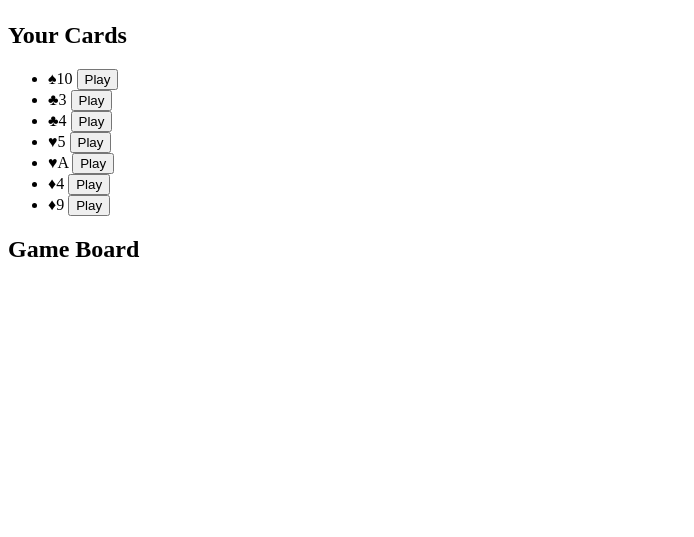
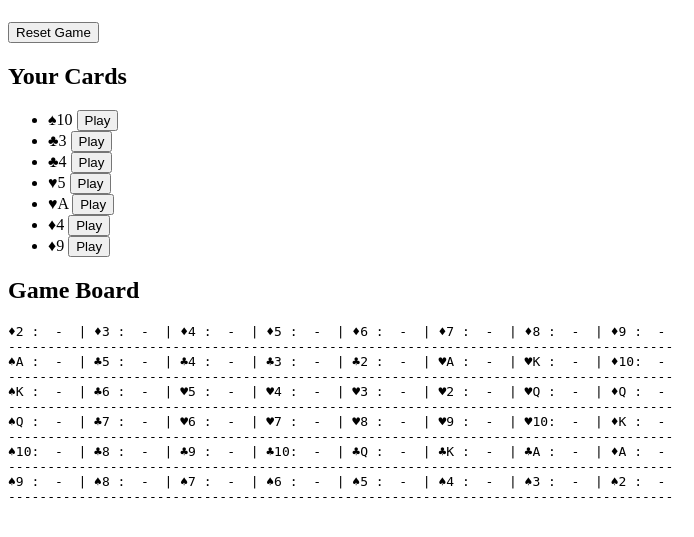
Before and after one commit to sivelud/sequenceHeavyGame, a Flask app: page / in a window 1280 px wide. Shown: the part 58-595 px from the top of the page, without its empty margins (0-694 px from the left). Run offline with Flask 3, Linux system fonts and the light colour scheme.

Commit message:
ser stygt ut men board funker

```diff
--- a/src/app.py
+++ b/src/app.py
@@ -15,27 +15,29 @@ def index():
     """
     Home page for the game.
     """
-    return render_template('game.html', player_cards=game.player1.cards)
+    return render_template('game.html', player_cards=game.player1.cards, board_str=game.board.__str__())
 
 @app.route('/play_card', methods=['POST'])
 def play_card():
-    print("play_card in app.py")
-
-    card = request.json.get('card')  # Change this line
-    print("card:", card)
+    card = request.json['card']
     player = 1  # Assuming player 1 for singleplayer
-    success = game.play_card(player, card)
+    success = game.play_then_bot_play(player, card)
+    winner = game.check_if_won()
 
     if success:
         # Return new state or any other relevant data
-        return jsonify({
-            'success': True,
-            'board': game.board.board_dic,
-            'player_cards': game.player1.cards  # Adding this line to return updated cards
-        })
+        updated_cards = game.player1.cards
+        return jsonify({'success': True, 'board_str': game.board.__str__(), 'player_cards': updated_cards})
     else:
         return jsonify({'success': False, 'message': 'Cannot play card.'})
 
+@app.route('/reset_game', methods=['POST'])
+def reset_game_route():
+    try:
+        game.reset_game()
+        return jsonify({'success': True, 'message': 'Game reset successfully'})
+    except Exception as e:
+        return jsonify({'success': False, 'message': str(e)})
 
 
 # ... other routes or API endpoints ...
--- a/src/game_src/engine.py
+++ b/src/game_src/engine.py
@@ -90,7 +90,13 @@ class Board():
 
     def check_for_winner(self):
         # Implement the winning logic here
-        return 0
+        if self.board_dic["♦2"] != None:
+            return 1
+        elif self.board_dic["♦3"] != None:
+            return 2
+        else:
+            return 0
+
 
 
 class Deck():
@@ -134,6 +140,14 @@ class Sequense_game():
         self.n_starting_cards = 7
         self.deal_hands(self.n_starting_cards)
 
+    def reset_game(self):
+        self.board = Board()
+        self.deck = Deck()
+        self.player1 = Player(1)
+        self.player2 = Player(2)
+        self.player = {1: self.player1, 2: self.player2}
+        self.deal_hands(self.n_starting_cards)
+
     def deal_hands(self,n_cards):
         for i in range(0,n_cards):
             self.player1.add_card(self.deck.draw_card_fom_deck())
@@ -158,11 +172,7 @@ class Sequense_game():
             return 0
 
     def check_if_won(self):
-        winner = self.board.check_for_winner()
-        if winner:
-            return 1
-        else:
-            return 0
+        return self.board.check_for_winner()
 
 
 class Sequense_game_1_player(Sequense_game):
@@ -172,6 +182,13 @@ class Sequense_game_1_player(Sequense_game):
     def bot_player_2_plays_card(self):
         card = self.player2.cards[0]
         self.play_card(2, card)
+
+    def play_then_bot_play(self, player, card):
+        out = self.play_card(player, card)
+        if not self.check_if_won():
+            self.bot_player_2_plays_card()
+        return out
+
 
     def play_game(self):
 
--- a/src/static/script.js
+++ b/src/static/script.js
@@ -1,56 +1,13 @@
 document.addEventListener("DOMContentLoaded", function() {
-    // Add event listeners to all play card buttons.
-    const playCardButtons = document.querySelectorAll('.play-card-btn');
+    const gameBoardElement = document.querySelector('.game-board pre');  // Select the <pre> tag inside .game-board
+    const playerCardList = document.getElementById('card-list');
 
-    playCardButtons.forEach(button => {
-        button.addEventListener('click', function() {
-            const card = this.dataset.card;
-            playCard(card);
-        });
-    });
-});
-
-function playCard(card) {
-    console.log("Playing card:", card);  // Debug statement
-
-    fetch('/play_card', {
-        method: 'POST',
-        headers: {
-            'Content-Type': 'application/json'
-        },
-        body: JSON.stringify({ card })
-    })
-    .then(response => response.json())
-    .then(data => {
-        if (data.success) {
-            updateGameBoard(data.board);
-            updatePlayerCards(data.player_cards);
-        } else {
-            alert(data.message);
-        }
-    })
-    .catch(error => {
-        console.error('Error:', error);
-    });
-}
-
-function updateGameBoard(board) {
-    // Assuming you have an element to show the game board state
-    // This is a basic example, you'd probably want a more visual representation.
-    const boardElement = document.querySelector('.game-board');
-    boardElement.innerHTML = '<h2>Game Board</h2>';  // Clear previous state and add title
-
-    for (let card in board) {
-        if (board[card] !== null) {
-            // If a card has been played on the board, visualize it.
-            boardElement.innerHTML += `<p>${card}: ${board[card]}</p>`;
-        }
-    }
+    function updateGameBoard(board_str) {
+        gameBoardElement.textContent = board_str;
     }
 
     function updatePlayerCards(cards) {
-    const cardList = document.getElementById('card-list');
-    cardList.innerHTML = ''; // Clear current cards
+        playerCardList.innerHTML = ''; // Clear current cards
 
         cards.forEach(card => {
             const li = document.createElement('li');
@@ -60,9 +17,63 @@ function updatePlayerCards(cards) {
             button.textContent = 'Play';
             button.className = 'play-card-btn';
             button.dataset.card = card;
-        button.onclick = () => playCard(card);
+            button.onclick = function() {
+                playCard(card);
+            };
 
             li.appendChild(button);
-        cardList.appendChild(li);
+            playerCardList.appendChild(li);
         });
     }
+
+    function playCard(card) {
+        fetch('/play_card', {
+            method: 'POST',
+            headers: {
+                'Content-Type': 'application/json'
+            },
+            body: JSON.stringify({ card: card })
+        })
+        .then(response => response.json())
+        .then(data => {
+            if (data.success) {
+                updateGameBoard(data.board_str);
+                updatePlayerCards(data.player_cards);
+            } else {
+                console.error(data.message);
+            }
+        })
+        .catch(error => {
+            console.error("Error:", error);
+        });
+    }
+
+    function resetGame() {
+        fetch('/reset_game', {
+            method: 'POST'
+        })
+        .then(response => response.json())
+        .then(data => {
+            if (data.success) {
+                location.reload();
+            } else {
+                console.error(data.message);
+            }
+        })
+        .catch(error => {
+            console.error("Error:", error);
+        });
+    }
+
+    // Attach event listener for the reset button
+    document.getElementById('reset-btn').addEventListener('click', resetGame);
+
+    // Attach event listeners to play card buttons
+    const cardButtons = document.querySelectorAll('.play-card-btn');
+    cardButtons.forEach(button => {
+        button.addEventListener('click', function() {
+            const card = button.getAttribute('data-card');
+            playCard(card);
+        });
+    });
+});
--- a/src/templates/game.html
+++ b/src/templates/game.html
@@ -15,6 +15,7 @@
 
     <main>
         <section class="player-cards">
+            <button id="reset-btn">Reset Game</button>
             <h2>Your Cards</h2>
             <ul id="card-list">
                 {% for card in player_cards %}
@@ -28,8 +29,9 @@
 
         <section class="game-board">
             <h2>Game Board</h2>
-            <!-- Your game board visualization here -->
+            <pre>{{ board_str }}</pre>
         </section>
+
 
 
         <!-- <section class="game-log">
```
Also changed, not shown: src/game_src/terminal_version.py (added, +7 -0 lines). Lines whose indentation alone changed are shown as unchanged.
